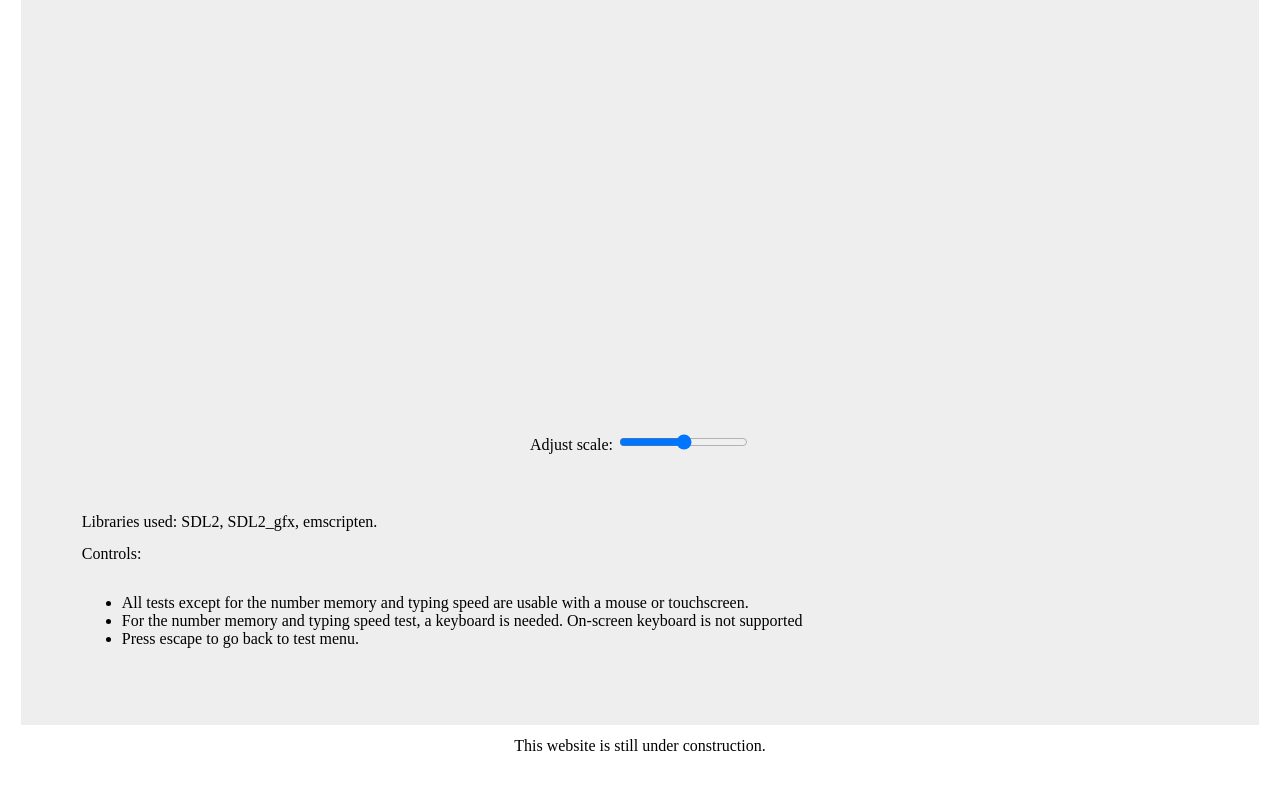
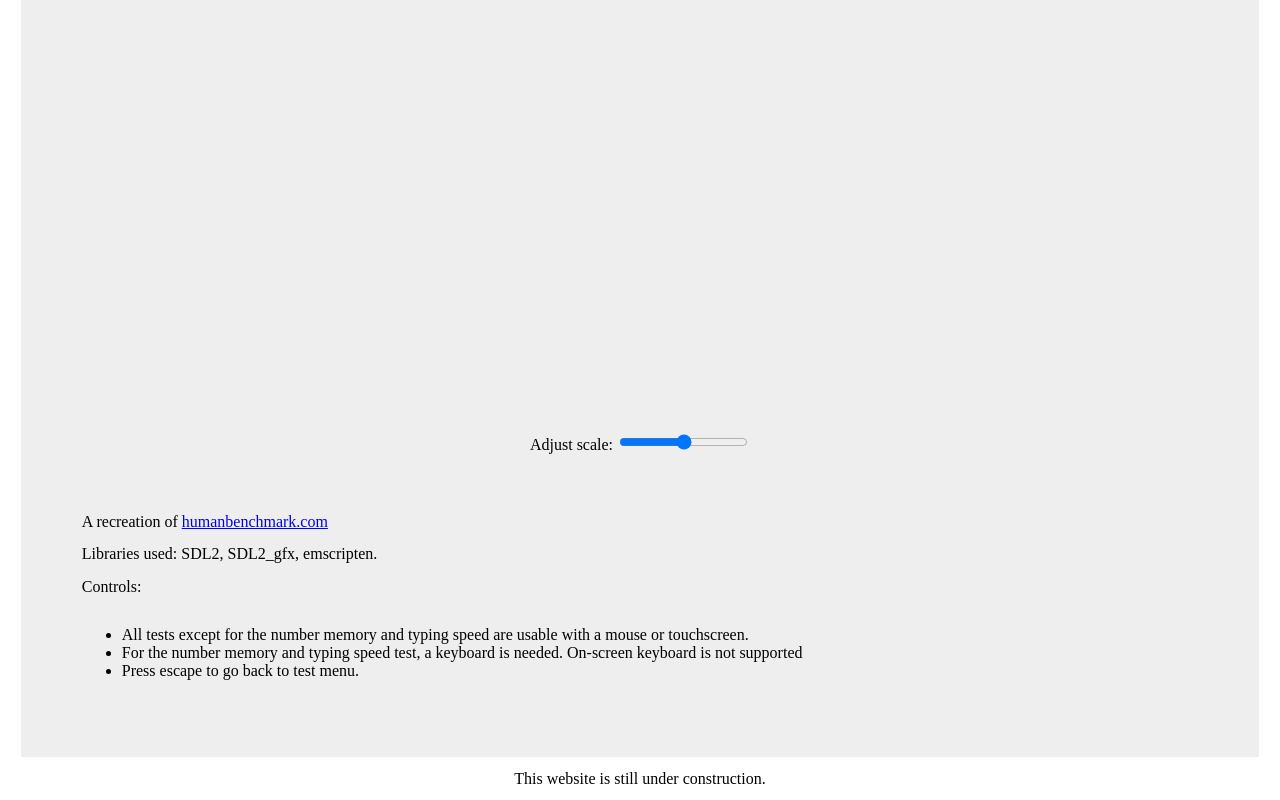
Before and after one commit to BAlzayat/balzayat.github.io, a plain HTML site: page demos/hbench/index.html in a window 1280 px wide. Shown: the part 480-1280 px from the top of the page. Before the commit the page ends 1248 px from the top, so only its background shows below. Drawn offline with Linux system fonts and the light colour scheme; no server answers.

Commit message:
Update description for hbench

```diff
--- a/demos/hbench/index.html
+++ b/demos/hbench/index.html
@@ -54,6 +54,7 @@
 		</div>
 
 		<div class="description">
+			<p>A recreation of <a href="https://humanbenchmark.com">humanbenchmark.com</a></p>
 			<p>Libraries used: SDL2, SDL2_gfx, emscripten.</p>
 			<p>Controls:</p>
 			<ul>
```
